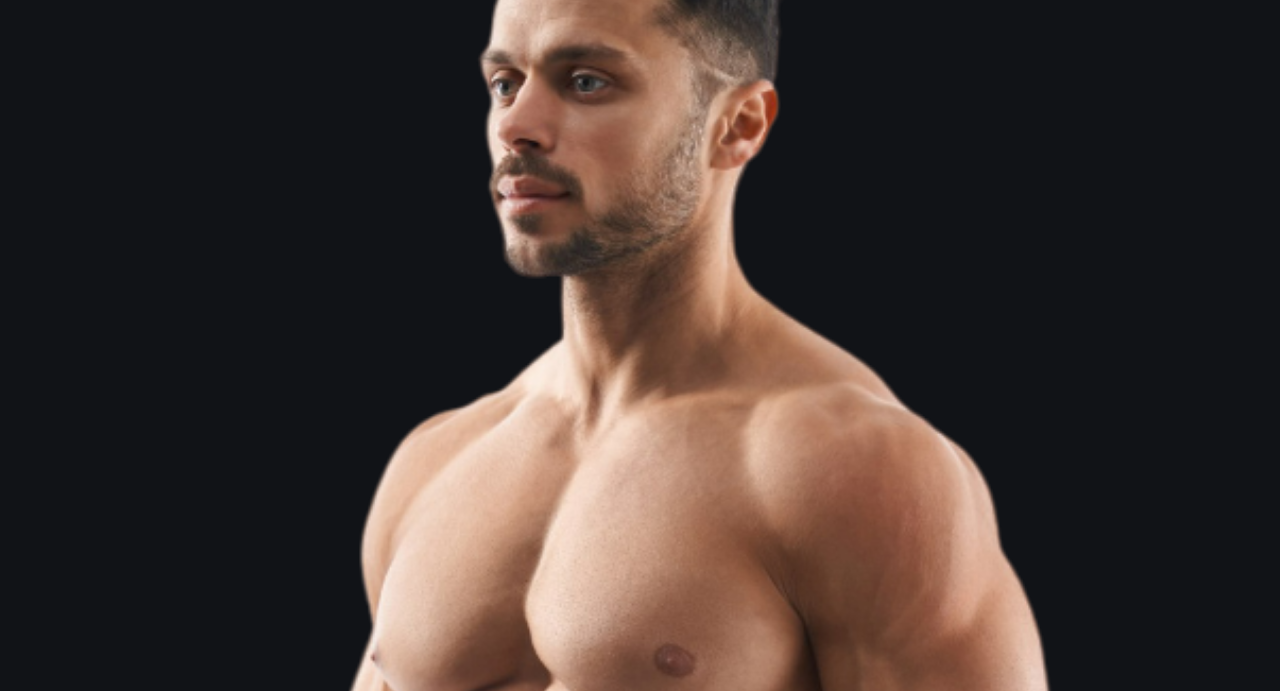
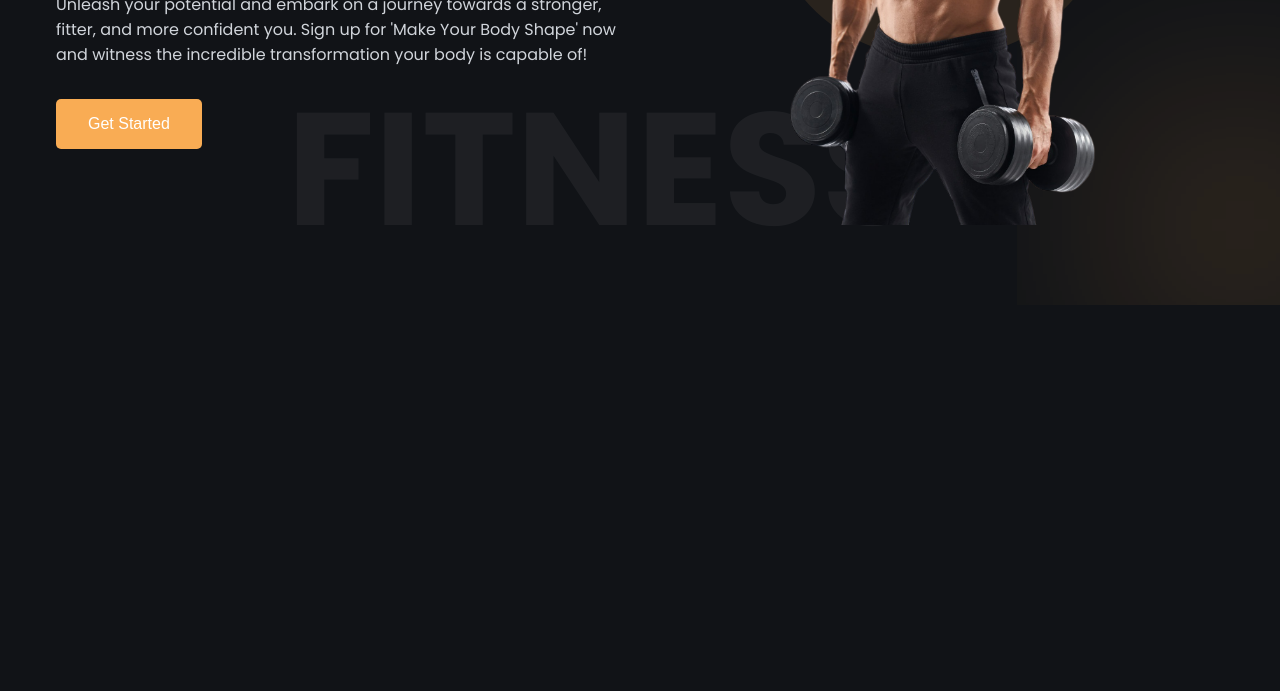
Before and after one commit to vrushabhkunturwar/OCTANET_MAY, a plain HTML site: page Fitclub_Gym_Landing_Page/index.html in a window 1280 px wide. Shown: the part 526-1217 px from the top of the page. After the commit the page ends 831 px from the top, so only its background shows below. Drawn offline with nearby package versions, Linux system fonts and the light colour scheme.

Commit message:
Header section completed

```diff
--- a/Fitclub_Gym_Landing_Page/style.css
+++ b/Fitclub_Gym_Landing_Page/style.css
@@ -56,6 +56,72 @@
     width: 50%;
   }
 
+  .header__container{
+    position: relative;
+    padding-top:2rem;
+    display: grid;
+    grid-template-columns: repeat(2, 1fr);
+    align-items: center;
+    gap: 2rem;
+  }
+
+  .header__container::before{
+    content: "FITNESS";
+    position: absolute;
+    bottom: 5rem;
+    right: 20rem;
+    font-size: 10rem;
+    font-weight: 700;
+    line-height: 7rem;
+    color: var(--white);
+    opacity: 0.05;
+    z-index: -1;
+  }
+  .header__blur{
+    bottom: 5rem;
+    right: 0;
+  }
+  .header__content h4{
+    margin-bottom: 1rem;
+    font-size: 1rem;
+    font-weight: 600;
+    color: var(--secondary-color);
+
+  }
+  .header__content h1{
+    margin-bottom: 1rem;
+    font-size: 5rem;
+    font-weight: 700;
+    line-height: 6rem;
+    color: var(--white);
+
+  }
+  .header__content p{
+    margin-bottom: 2rem;
+    color: var(--text-light);
+
+  }
+  .header__image{
+    position: relative;
+  }
+  .header__image::before{
+    content: "o";
+    position: absolute;
+    top: 0;
+    left: 50%;
+    transform: translate(-50%);
+    font-size: 40rem;
+    font-weight: 400;
+    line-height: 20rem;
+    color: var(--secondary-color);
+    opacity: 0.1;
+    z-index: -1;
+
+  }
+  .header__image img{
+    max-width: 350px;
+    margin: auto;
+  }
 
 
 /* Header  */
```
